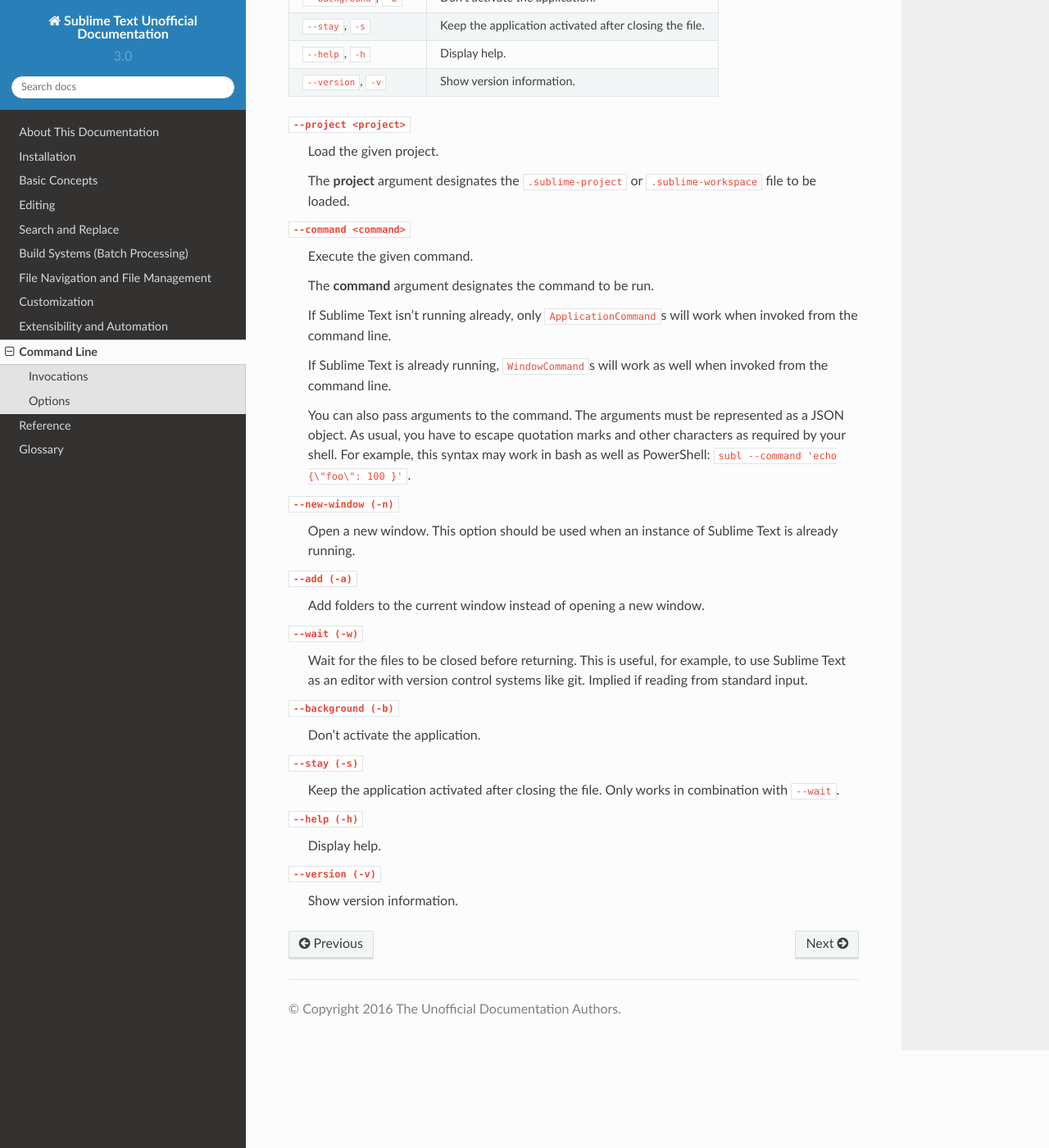
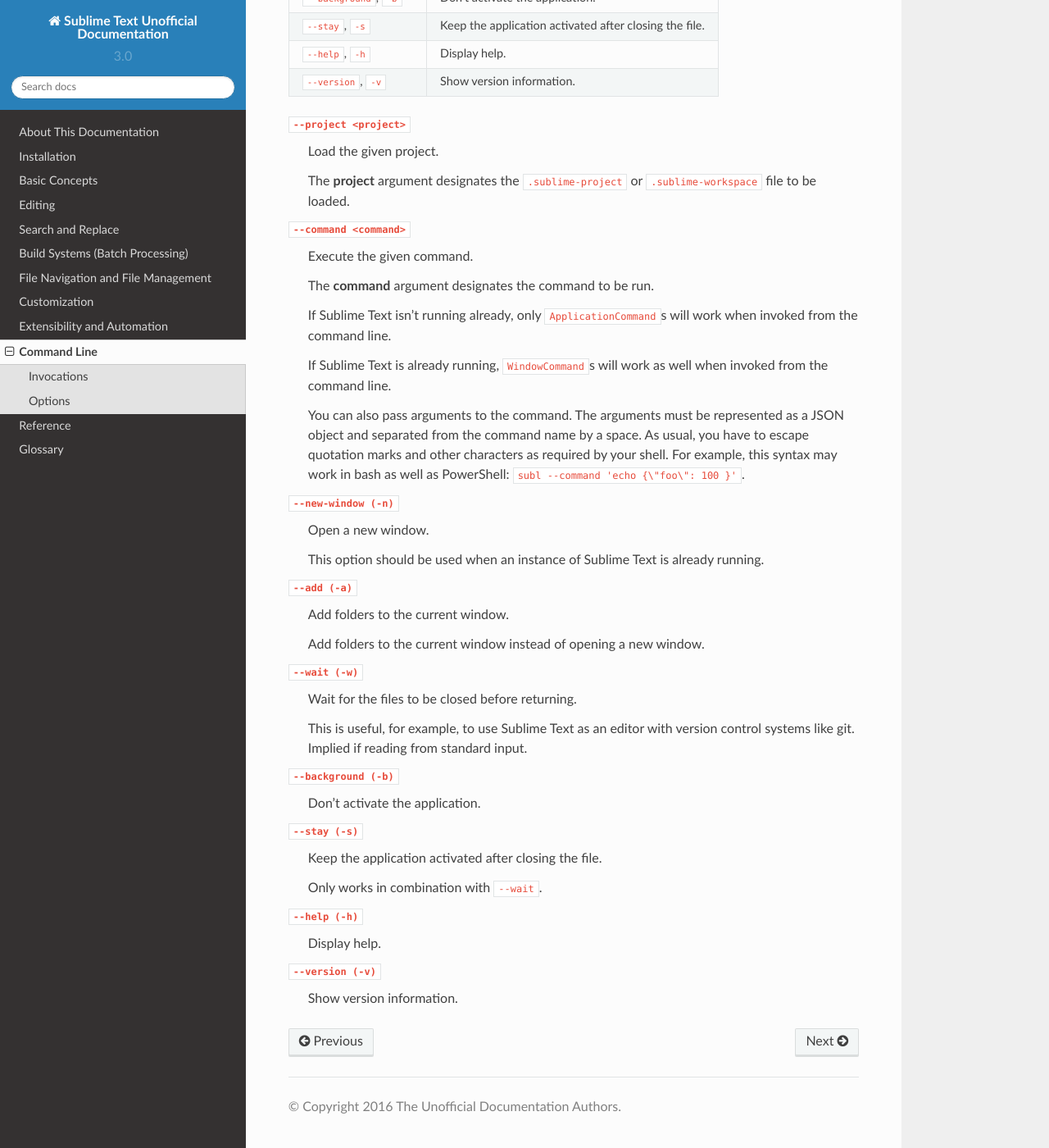
Before and after one commit to guillermooo/sublime-undocs, a Sphinx documentation site: the page built from source/command_line/command_line.rst, in a window 1280 px wide and 1400 px high, scrolled down 906 px. Shown: the whole window at 82% size. Built offline with Sphinx 7.4.7 and the Read the Docs theme 2.0.0, drawn with Linux system fonts in a browser that asks for light colours.

Commit message:
better handling of ws

```diff
--- a/source/_includes/command_line.g.txt
+++ b/source/_includes/command_line.g.txt
@@ -37,7 +37,6 @@
    designates the :file:`.sublime-project` or :file:`.sublime-workspace` file
    to be loaded.
 
-
 ``--command <command>``
    Execute the given command.
 
@@ -54,7 +53,8 @@
 
    You can also pass arguments
    to the command. The arguments must
-   be represented as a JSON object.
+   be represented as a JSON object
+   and separated from the command name by a space.
    As usual,
    you have to escape quotation marks
    and other characters
@@ -63,49 +63,37 @@
    in bash as well as PowerShell:
    ``subl --command 'echo {\"foo\": 100 }'``.
 
-
 ``--new-window (-n)``
    Open a new window.
+
    This option should be used
    when an instance of Sublime Text
    is already running.
 
+``--add (-a)``
+   Add folders to the current window.
 
-
-
-``--add (-a)``
    Add folders to the current window
    instead of opening a new window.
 
+``--wait (-w)``
+   Wait for the files to be closed before returning.
 
-
-
-``--wait (-w)``
-   Wait for the files to be closed
-   before returning.
    This is useful, for example,
    to use Sublime Text as an editor
    with version control systems like git.
    Implied if reading from standard input.
 
-
-
-
 ``--background (-b)``
    Don't activate the application.
 
+``--stay (-s)``
+   Keep the application activated after closing the file.
 
-
-``--stay (-s)``
-   Keep the application activated after closing the file. Only works in combination
-   with ``--wait``.
-
-
+   Only works in combination with ``--wait``.
 
 ``--help (-h)``
    Display help.
 
-
-
 ``--version (-v)``
    Show version information.
```
